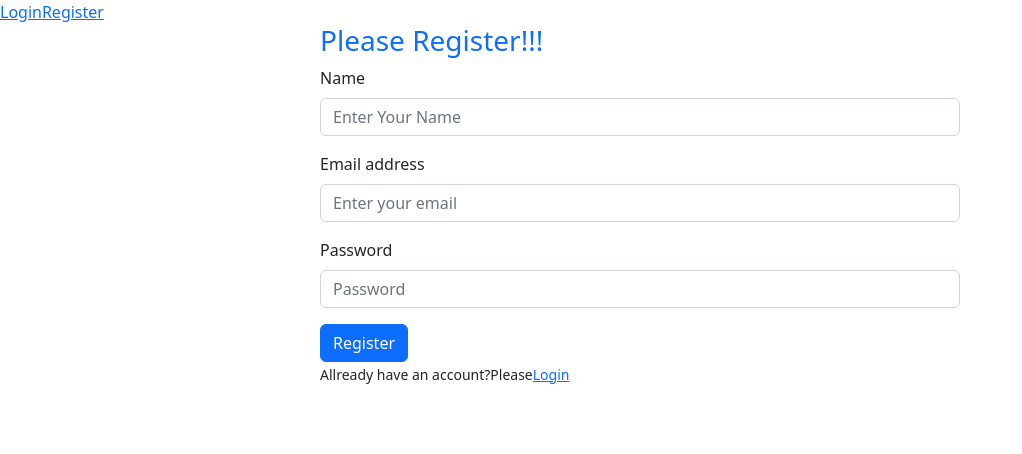
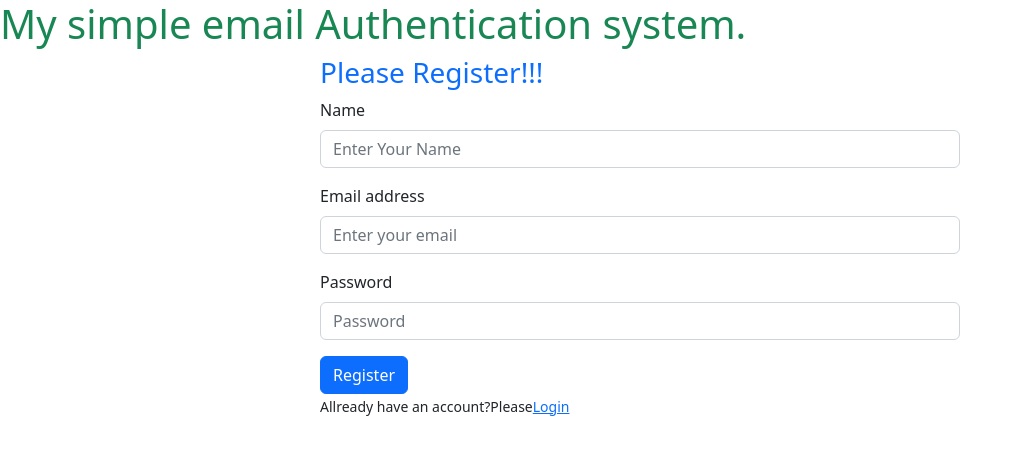
Before and after one commit to MajbaUddin7/email-password-auth, a React (Create React App) app: page / in a window 1280 px wide. Shown: the top 454 px of the page, without its empty margins (0-1022 px from the left). Built offline with nearby package versions, Linux system fonts and the light colour scheme.

Commit message:
Final commit

```diff
--- a/src/layout/Main.js
+++ b/src/layout/Main.js
@@ -4,10 +4,7 @@ import { Link, Outlet } from 'react-router-dom';
 const Main = () => {
     return (
         <div>
-            <nav>
-                <Link to='/login'>Login</Link>
-                <Link to='/register'>Register</Link>
-            </nav>
+            <h1 className='text-success'>My simple email Authentication system.</h1>
             <Outlet> </Outlet>
         </div>
     );
```
